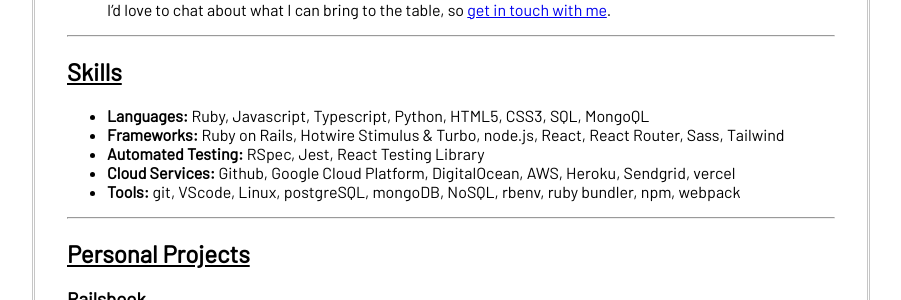
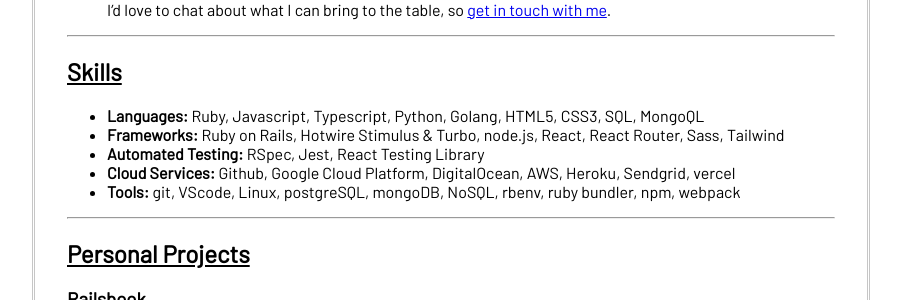
Before and after one commit to crespire/crespire, a Jekyll site: the page built from resume.md, in a window 1280 px wide and 900 px high. Shown: the part 349-649 px from the top of the window, without its empty margins (189-1090 px from the left). Built offline with Jekyll 4.4.1, drawn with Linux system fonts in a browser that asks for light colours; our own code applies the rules of GitHub Pages for plain Markdown files.

Commit message:
feat: update to add Go

```diff
--- a/resume.md
+++ b/resume.md
@@ -16,7 +16,7 @@ title: Simmon Li's Resume
 ---
 
 ## Skills
-* **Languages:** Ruby, Javascript, Typescript, Python, HTML5, CSS3, SQL, MongoQL
+* **Languages:** Ruby, Javascript, Typescript, Python, Golang, HTML5, CSS3, SQL, MongoQL
 * **Frameworks:** Ruby on Rails, Hotwire Stimulus & Turbo, node.js, React, React Router, Sass, Tailwind
 * **Automated Testing:** RSpec, Jest, React Testing Library
 * **Cloud Services:** Github, Google Cloud Platform, DigitalOcean, AWS, Heroku, Sendgrid, vercel
```
Also changed, not shown: README.md (+4 -3 lines).
